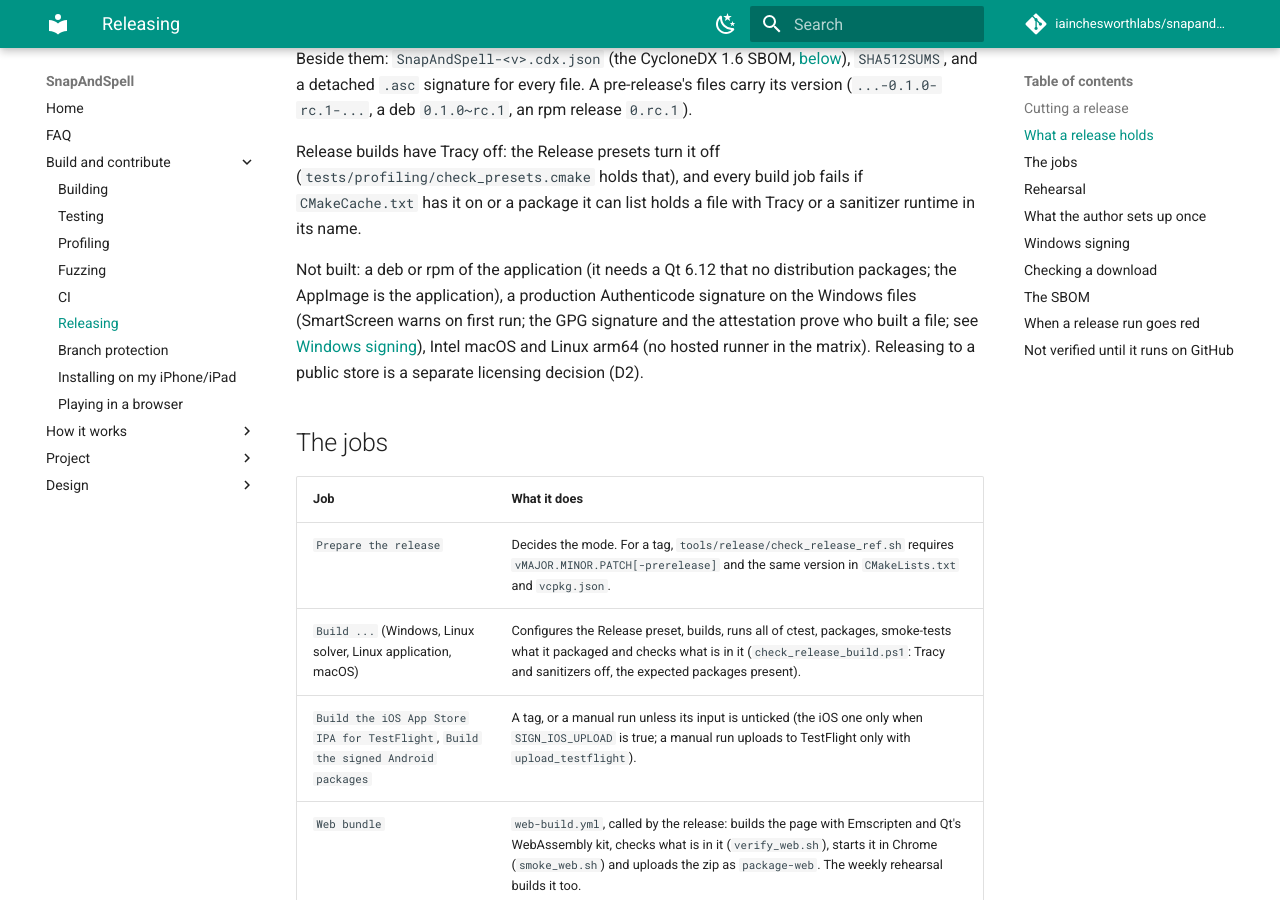
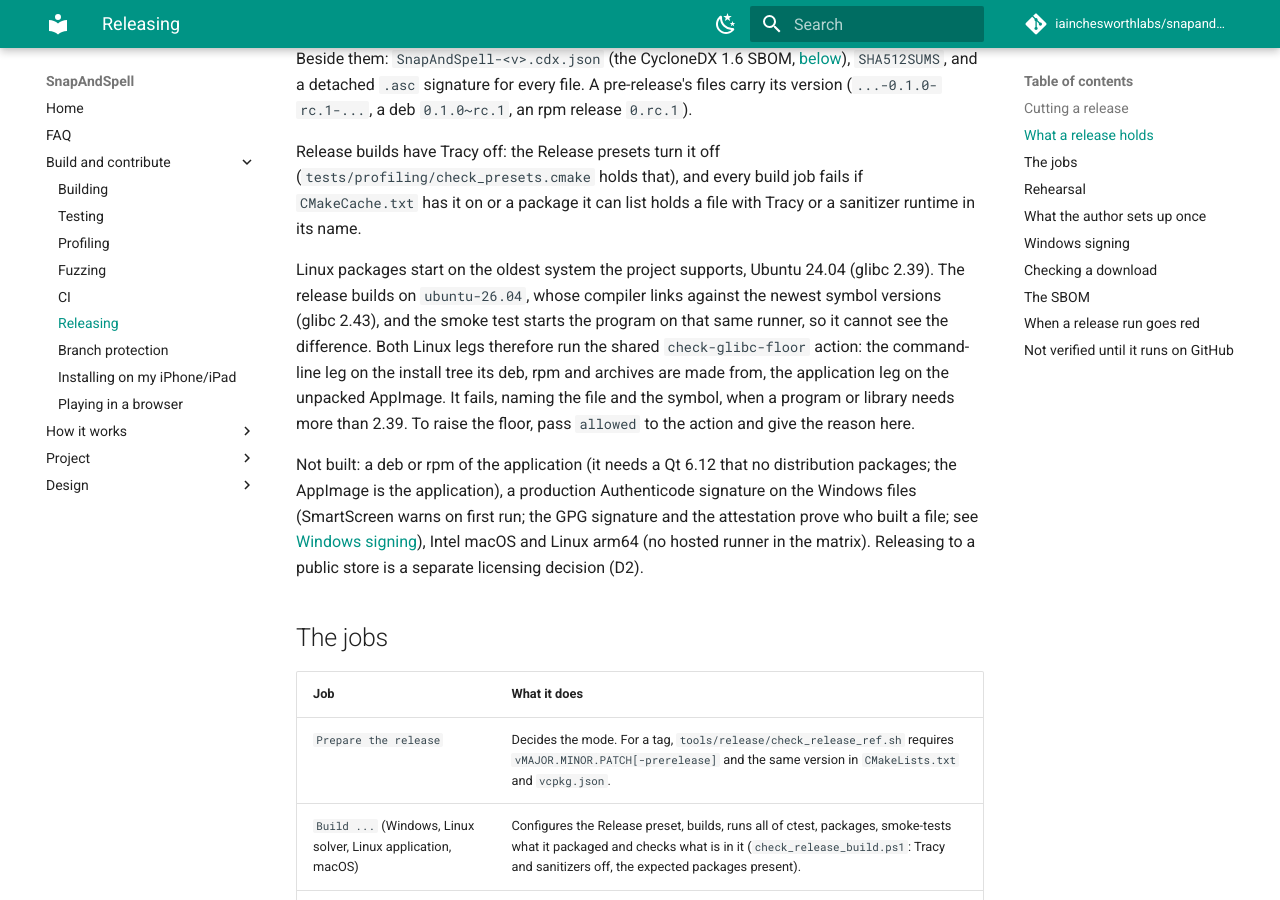
Before and after one commit to iainchesworthlabs/snapandspell, an MkDocs documentation site: the page built from docs/releasing.md, in a window 1280 px wide and 900 px high, scrolled down 1651 px. Built offline with MkDocs 1.6.1 and Material for MkDocs 9.7.7, drawn with Linux system fonts in a browser that asks for light colours; comment, search, counter and statistics services are not loaded.

Commit message:
Check the glibc floor of the Linux packages in the release (#109)
Standard 13.2 says a Linux package must start on the oldest system the
project supports, Ubuntu 24.04 with glibc 2.39. The release builds on
`ubuntu-26.04` (glibc 2.43) and the smoke tests start the program on
that same runner, so a function that glibc gave a new version would
produce a package that starts there and on nothing older. This is what
happened to snake's first release candidate with `atan2f`.

Both Linux legs now run the shared `check-glibc-floor` action from
icl-common-infra v0.1.18: the command-line leg on an install tree of the
same files its deb, rpm and archives are made from, and the application
leg on the unpacked AppImage. The release tooling self-test checks that
both are wired, `docs/releasing.md` explains the floor and how to raise
it, and `R-CON-20` records the requirement.

Neither step has run on a real package yet. The first desktop rehearsal
of `release.yml` is what shows whether the packages are under the floor,
and it needs to be read for the line "checked N files against glibc
2.39".

---------

Signed-off-by: Iain Chesworth <iain.chesworth@gmail.com>

```diff
--- a/docs/releasing.md
+++ b/docs/releasing.md
@@ -51,6 +51,14 @@ Beside them: `SnapAndSpell-<v>.cdx.json` (the CycloneDX 1.6 SBOM, [below](#the-s
 Release builds have Tracy off: the Release presets turn it off (`tests/profiling/check_presets.cmake`
 holds that), and every build job fails if `CMakeCache.txt` has it on or a package it can list holds a
 file with Tracy or a sanitizer runtime in its name.
+
+Linux packages start on the oldest system the project supports, Ubuntu 24.04 (glibc 2.39). The release
+builds on `ubuntu-26.04`, whose compiler links against the newest symbol versions (glibc 2.43), and the
+smoke test starts the program on that same runner, so it cannot see the difference. Both Linux legs
+therefore run the shared `check-glibc-floor` action: the command-line leg on the install tree its deb,
+rpm and archives are made from, the application leg on the unpacked AppImage. It fails, naming the file
+and the symbol, when a program or library needs more than 2.39. To raise the floor, pass `allowed` to the
+action and give the reason here.
 
 Not built: a deb or rpm of the application (it needs a Qt 6.12 that no distribution packages; the
 AppImage is the application), a production Authenticode signature on the Windows files (SmartScreen
```
Also changed, not shown: docs/requirements/performance.md (+1 -0 lines), 2 other files.
